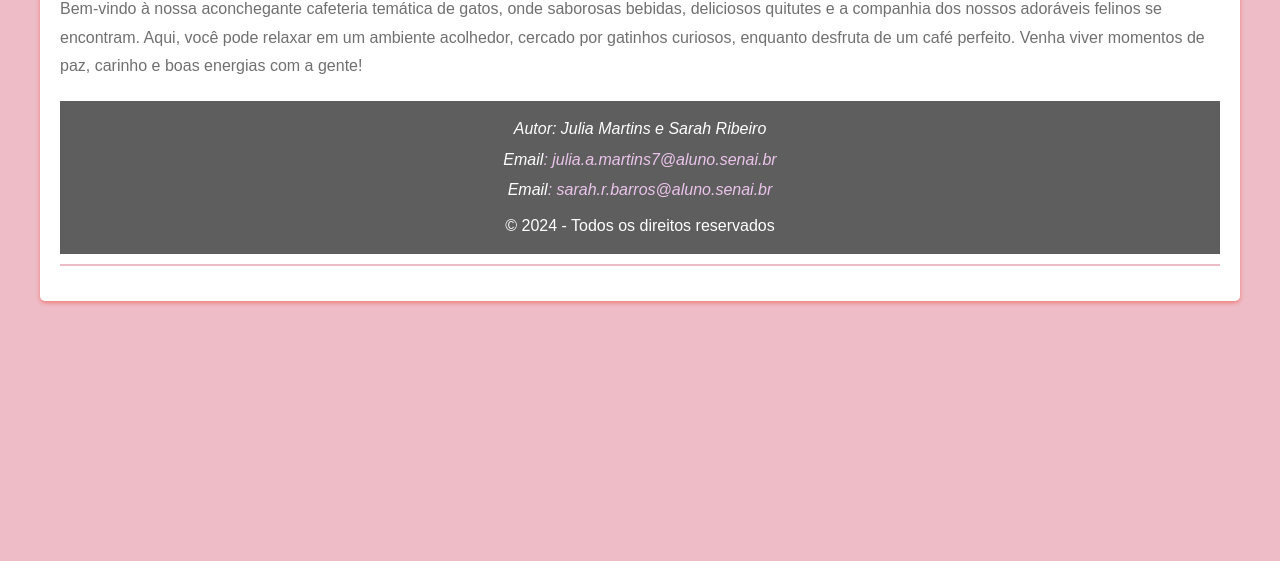
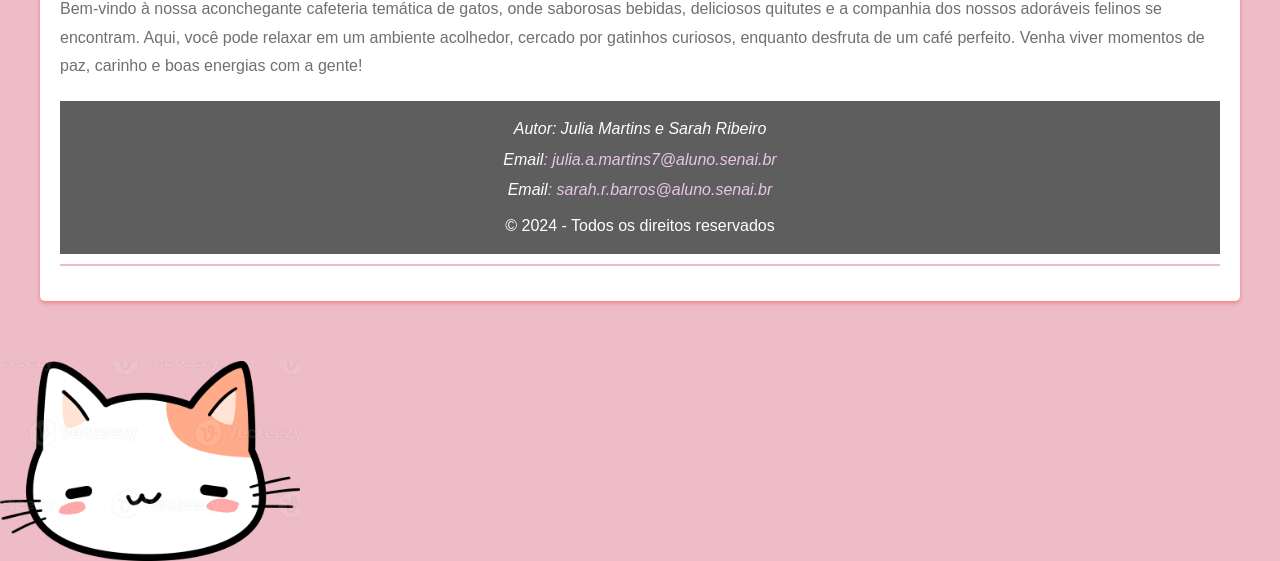
Before and after one commit to JuliaMartins25/cafeteria_gatinho_espresso, a plain HTML site: page index.html in a window 1280 px wide. Shown: the part 383-944 px from the top of the page. Before the commit the page ends 800 px from the top, so only its background shows below. Drawn offline with Linux system fonts and the light colour scheme; a web font is replaced by a local one.

Commit message:
chore: new image to take up space

```diff
--- a/css/global.css
+++ b/css/global.css
@@ -261,3 +261,10 @@ form button-hover {
     font-size: 1.5em;
     margin-bottom: 5px;
 }
+
+.article-img{
+    width: 300px;
+    display: flex;
+    align-items: center;
+    justify-content: center;
+}
--- a/index.html
+++ b/index.html
@@ -45,6 +45,8 @@
         </article>
     </main>
 
+    <img src="./midia/gato1.png" alt="decoracaodosite" class="article-img">
+
 
 </body>
 </html>
```
Also changed, not shown: midia/gato1.png (renamed from midia/image.png), midia/gato2.png (added).
